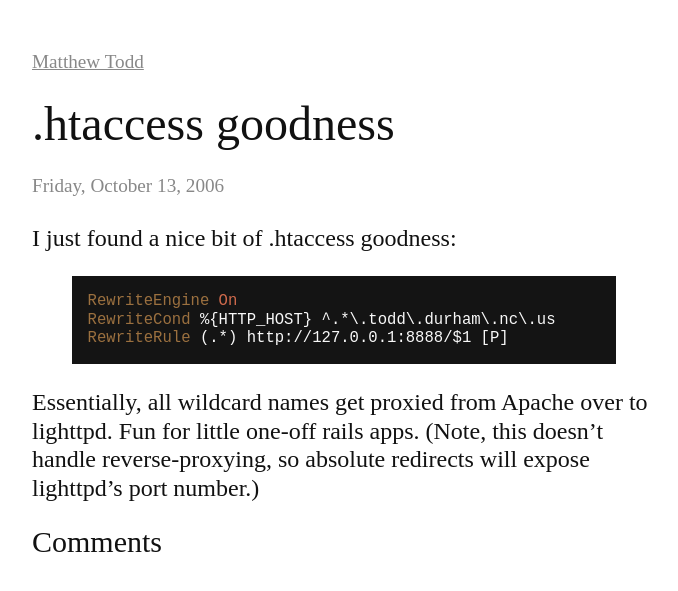
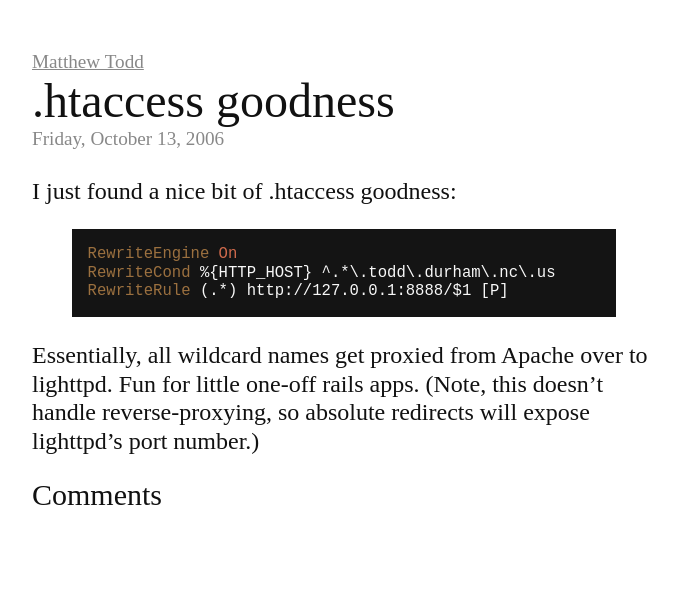
Before and after one commit to matthewtodd/matthewtodd.github.io, a Jekyll site: the page built from app/_posts/2006-10-13-htaccess-goodness.markdown, in a window 1280 px wide. Shown: the top 591 px of the page, without its empty margins (296-974 px from the left). Built offline with Jekyll 4.4.1, drawn with Linux system fonts in a browser that asks for light colours; comment, search, counter and statistics services are not loaded.

Commit message:
Tighten up post header.

```diff
--- a/app/stylesheets/screen.css
+++ b/app/stylesheets/screen.css
@@ -95,7 +95,17 @@ img {
 }
 
 /* LAYOUT - Post */
-body#post p.about, body#post p.date {
+body#post p.about {
+  color: #888;
+  font-size: 0.8em;
+  margin-bottom: 0;
+}
+
+body#post h1 {
+  margin-bottom: 0;
+}
+
+body#post p.date {
   color: #888;
   font-size: 0.8em;
   margin-bottom: 1.2em;
```
